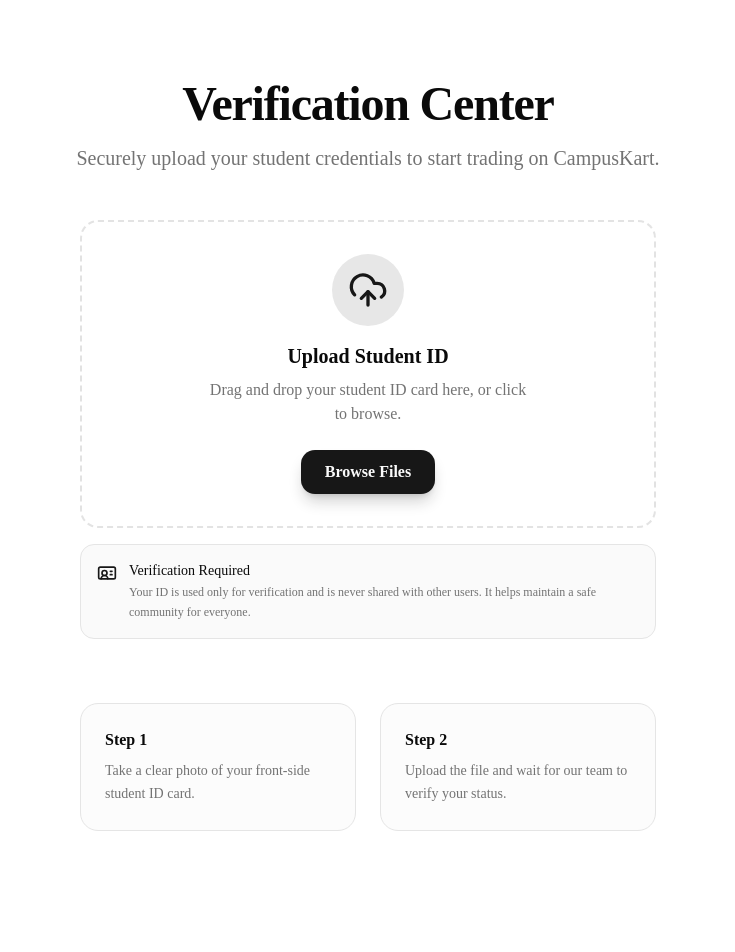
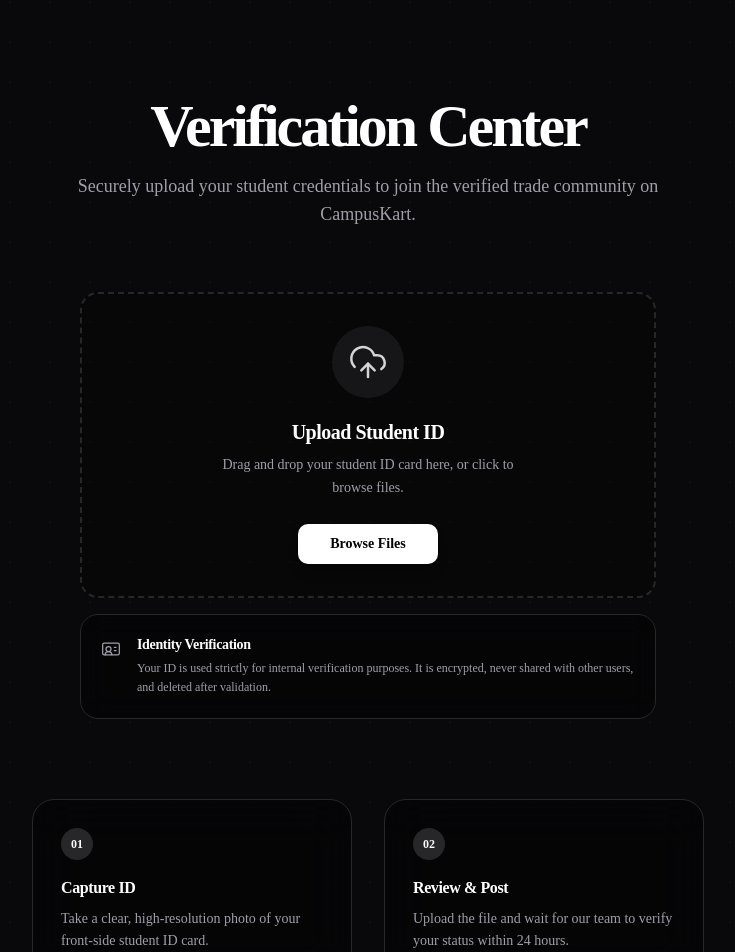
Before and after one commit to vikash-connect/CampusKart, a Next.js app: page /test-upload in a window 1280 px wide. Shown: the top 952 px of the page, without its empty margins (272-1007 px from the left). Before the commit the page ends 911 px from the top, so only its background shows below. Built offline with nearby package versions, Linux system fonts and the light colour scheme.

Commit message:
style: redesign document uploading  page to modern dark theme

```diff
--- a/src/app/test-upload/page.tsx
+++ b/src/app/test-upload/page.tsx
@@ -2,33 +2,55 @@
 
 export default function TestUploadPage() {
   return (
-    <main className="min-h-screen bg-background py-20 px-6">
-      <div className="max-w-4xl mx-auto text-center mb-12">
-        <h1 className="text-4xl font-bold tracking-tight text-foreground mb-4 md:text-5xl">
+    <main className="min-h-screen bg-zinc-950 py-24 px-6 relative overflow-hidden font-sans">
+      {/* Background Texture - Subtle Grid */}
+      <div
+        className="absolute inset-0 z-0 opacity-[0.03]"
+        style={{
+          backgroundImage: `radial-gradient(circle at 2px 2px, #ffffff 1px, transparent 0)`,
+          backgroundSize: '40px 40px'
+        }}
+      />
+
+      <div className="relative z-10 max-w-4xl mx-auto text-center mb-16">
+        <h1 className="text-4xl font-extrabold tracking-tighter text-white mb-4 md:text-6xl">
           Verification Center
         </h1>
-        <p className="text-xl text-muted-foreground max-w-2xl mx-auto">
-          Securely upload your student credentials to start trading on CampusKart.
+        <p className="text-lg text-zinc-400 max-w-2xl mx-auto font-medium">
+          Securely upload your student credentials to join the verified trade community on CampusKart.
         </p>
       </div>
 
-      <div className="flex flex-col items-center">
+      <div className="relative z-10 flex flex-col items-center">
         <StudentIdUpload />
       </div>
 
-      <div className="mt-16 max-w-xl mx-auto grid grid-cols-1 md:grid-cols-2 gap-6">
-        <div className="p-6 rounded-2xl bg-muted/30 border border-border">
-          <h3 className="font-semibold text-foreground mb-2">Step 1</h3>
-          <p className="text-sm text-muted-foreground leading-relaxed">
-            Take a clear photo of your front-side student ID card.
+      <div className="relative z-10 mt-20 max-w-2xl mx-auto grid grid-cols-1 md:grid-cols-2 gap-8">
+        <div className="p-7 rounded-3xl bg-black/40 border border-zinc-800 backdrop-blur-xl">
+          <div className="h-8 w-8 rounded-full bg-zinc-800 flex items-center justify-center text-xs font-bold text-white mb-4">
+            01
+          </div>
+          <h3 className="font-bold text-white mb-2 tracking-tight">Capture ID</h3>
+          <p className="text-sm text-zinc-400 leading-relaxed font-medium">
+            Take a clear, high-resolution photo of your front-side student ID card.
           </p>
         </div>
-        <div className="p-6 rounded-2xl bg-muted/30 border border-border">
-          <h3 className="font-semibold text-foreground mb-2">Step 2</h3>
-          <p className="text-sm text-muted-foreground leading-relaxed">
-            Upload the file and wait for our team to verify your status.
+        <div className="p-7 rounded-3xl bg-black/40 border border-zinc-800 backdrop-blur-xl">
+          <div className="h-8 w-8 rounded-full bg-zinc-800 flex items-center justify-center text-xs font-bold text-white mb-4">
+            02
+          </div>
+          <h3 className="font-bold text-white mb-2 tracking-tight">Review & Post</h3>
+          <p className="text-sm text-zinc-400 leading-relaxed font-medium">
+            Upload the file and wait for our team to verify your status within 24 hours.
           </p>
         </div>
+      </div>
+
+      {/* Bottom decorative text */}
+      <div className="relative z-10 mt-24 text-center">
+        <span className="text-[10px] text-zinc-600 font-mono tracking-widest uppercase">
+          CampusKart Security Protocol // Verified Student Access
+        </span>
       </div>
     </main>
   );
--- a/src/components/StudentIdUpload.tsx
+++ b/src/components/StudentIdUpload.tsx
@@ -55,22 +55,22 @@
         onDragOver={onDragOver}
         onDragLeave={onDragLeave}
         onDrop={onDrop}
-        className={`relative group cursor-pointer rounded-2xl border-2 border-dashed transition-all duration-300 p-8 flex flex-col items-center justify-center min-h-[260px] ${
+        className={`relative group cursor-pointer rounded-2xl border-2 border-dashed transition-all duration-300 p-8 flex flex-col items-center justify-center min-h-[280px] ${
           isDragging
-            ? "border-primary bg-primary/5 scale-[1.01]"
-            : "border-muted-foreground/20 hover:border-primary/50 hover:bg-muted/30"
-        } ${file ? "border-green-500/50 bg-green-500/5" : ""}`}
+            ? "border-white/40 bg-white/5 scale-[1.01]"
+            : "border-zinc-800 hover:border-zinc-700 hover:bg-zinc-900/50"
+        } ${file ? "border-emerald-500/30 bg-emerald-500/5" : "bg-black/20"}`}
       >
         {!file ? (
           <>
-            <div className="mb-4 p-4 rounded-full bg-primary/10 text-primary transition-transform duration-300 group-hover:scale-110">
-              <UploadCloud size={40} />
+            <div className="mb-5 p-4 rounded-full bg-zinc-800/50 text-zinc-300 transition-transform duration-300 group-hover:scale-110 group-hover:text-white">
+              <UploadCloud size={40} strokeWidth={1.5} />
             </div>
-            <h3 className="text-xl font-bold text-foreground mb-2">
+            <h3 className="text-xl font-bold text-white mb-2 tracking-tight">
               Upload Student ID
             </h3>
-            <p className="text-muted-foreground text-center mb-6 max-w-xs">
-              Drag and drop your student ID card here, or click to browse.
+            <p className="text-zinc-400 text-center mb-6 max-w-xs text-sm leading-relaxed">
+              Drag and drop your student ID card here, or click to browse files.
             </p>
             <input
               type="file"
@@ -81,14 +81,14 @@
             />
             <button
               onClick={() => fileInputRef.current?.click()}
-              className="px-6 py-2.5 bg-primary text-primary-foreground rounded-xl font-semibold shadow-lg shadow-primary/20 hover:opacity-90 transition-all active:scale-95"
+              className="px-8 py-2.5 bg-white text-black rounded-lg font-bold shadow-lg hover:bg-zinc-200 transition-all active:scale-95 text-sm"
             >
               Browse Files
             </button>
           </>
         ) : (
           <div className="w-full flex flex-col items-center">
-            <div className="relative w-full aspect-video max-h-[200px] rounded-xl overflow-hidden border border-border shadow-md mb-4 bg-muted">
+            <div className="relative w-full aspect-video max-h-[220px] rounded-xl overflow-hidden border border-zinc-800 shadow-2xl mb-5 bg-zinc-950">
               {previewUrl && (
                 <Image
                   src={previewUrl}
@@ -102,35 +102,34 @@
                   e.stopPropagation();
                   removeFile();
                 }}
-                className="absolute top-2 right-2 p-1.5 bg-destructive text-destructive-foreground rounded-full shadow-lg hover:scale-110 transition-transform"
+                className="absolute top-3 right-3 p-1.5 bg-zinc-900/80 text-white rounded-full backdrop-blur-md border border-white/10 hover:bg-zinc-800 transition-all hover:scale-110"
                 title="Remove image"
               >
                 <X size={16} />
               </button>
             </div>
-            <div className="flex items-center gap-2 text-green-600 font-medium">
+            <div className="flex items-center gap-2 text-emerald-400 font-semibold text-sm">
               <CheckCircle2 size={18} />
               <span>{file.name}</span>
             </div>
-            <p className="text-xs text-muted-foreground mt-2">
-              {(file.size / 1024 / 1024).toFixed(2)} MB
+            <p className="text-[10px] text-zinc-500 font-mono mt-2 uppercase tracking-widest">
+              {(file.size / 1024 / 1024).toFixed(2)} MB • READY
             </p>
           </div>
         )}
       </div>
 
       {/* Trust Badge / Disclaimer */}
-      <div className="flex items-start gap-3 p-4 rounded-xl bg-muted/50 border border-border">
-        <div className="mt-0.5 text-primary">
-          <IdCard size={20} />
+      <div className="flex items-start gap-4 p-5 rounded-2xl bg-black/40 border border-zinc-800 backdrop-blur-md">
+        <div className="mt-1 text-zinc-400">
+          <IdCard size={20} strokeWidth={1.5} />
         </div>
         <div>
-          <p className="text-sm font-medium text-foreground">
-            Verification Required
+          <p className="text-sm font-bold text-white tracking-tight">
+            Identity Verification
           </p>
-          <p className="text-xs text-muted-foreground mt-0.5 leading-relaxed">
-            Your ID is used only for verification and is never shared with other
-            users. It helps maintain a safe community for everyone.
+          <p className="text-xs text-zinc-400 mt-1 leading-relaxed">
+            Your ID is used strictly for internal verification purposes. It is encrypted, never shared with other users, and deleted after validation.
           </p>
         </div>
       </div>
```
